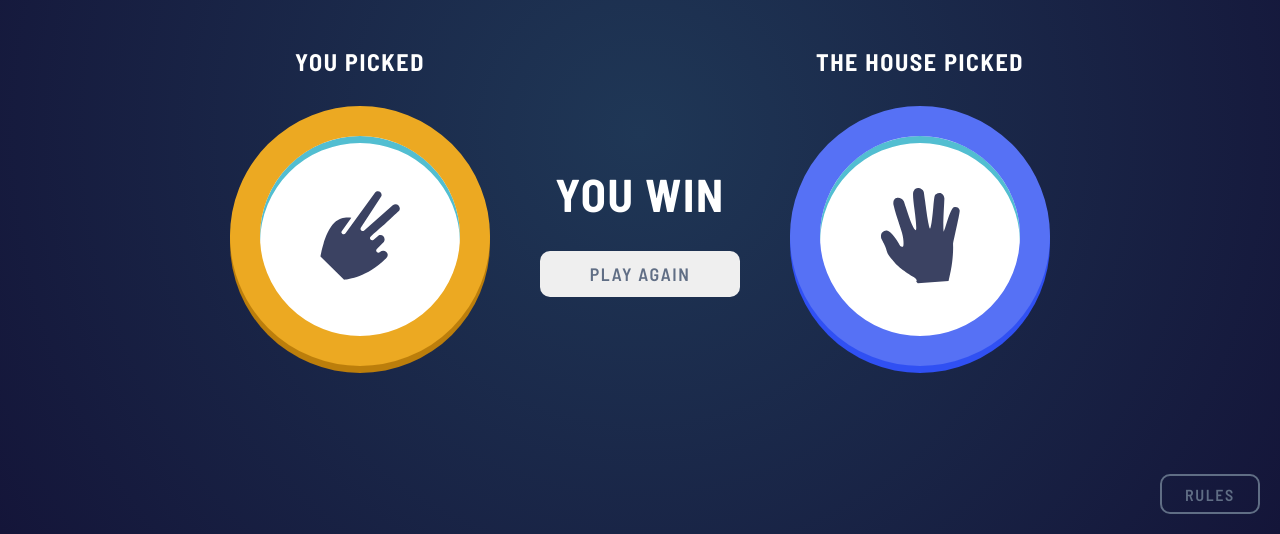
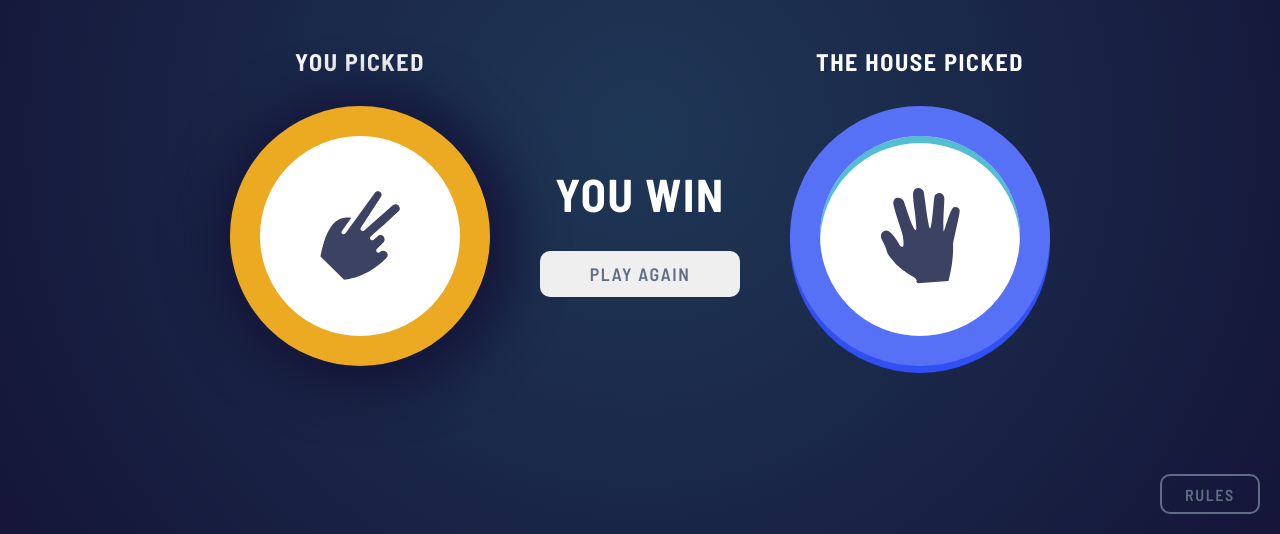
Before and after one commit to mateushenrique-dev/rockpaperscissors, a plain HTML site: page index.html in a window 1280 px wide. Both pictures are taken after a click on the element 780 px from the left and 382 px from the top of the page. Shown: the part 266-800 px from the top of the page. Drawn offline with Linux system fonts and the light colour scheme.

Commit message:
updating animations

```diff
--- a/app.js
+++ b/app.js
@@ -31,21 +31,29 @@ function toggleRules() {
 }
 
 function play(you) {
+  document.querySelector('.house').classList.remove('winner')
+  document.querySelector('.you').classList.remove('winner')
+  yourpick.innerHTML = ''
+  yourpick.id = ''
+  enemypick.id = ''
+  enemypick.innerHTML = ''
+
   spinsEnemy = spins[chooseEnemy()]
   playField.classList.toggle('remove')
   yourpick.innerHTML = you.innerHTML
   yourpick.id = (`${you.id}`)
 
-  enemypick.innerHTML = spinsEnemy.innerHTML
-  enemypick.id = (`${spinsEnemy.id}`)
-
-  whowinField.querySelector('h2').innerText = whoWin(yourpick, enemypick)
-  whowinField.classList.toggle('remove')
-  whowinField.querySelector('button').addEventListener('click', () => {
+  setTimeout(() => {
+    enemypick.innerHTML = spinsEnemy.innerHTML
+    enemypick.id = (`${spinsEnemy.id}`)
+    whowinField.querySelector('h2').innerText = whoWin(yourpick, enemypick)
+    whowinField.classList.toggle('remove')
+    whowinField.querySelector('button').addEventListener('click', () => {
     playField.classList.add('remove')
     rps.classList.remove('remove')
     whowinField.classList.add('remove')
   })
+  }, 2000)
 }
 
 function whoWin(you, enemy) {
@@ -53,6 +61,7 @@ function whoWin(you, enemy) {
     if(+scoreValue.innerText > 0) {
       scoreValue.innerText = +scoreValue.innerText - 1
     }
+    document.querySelector('.house').classList.add('winner')
     return 'You loose'
   }
   else if (you.id === enemy.id) {
@@ -60,6 +69,7 @@ function whoWin(you, enemy) {
   }
   else {
     scoreValue.innerText = +scoreValue.innerText + 1
+    document.querySelector('.you').classList.add('winner')
     return 'You win'
   }
 }
--- a/index.html
+++ b/index.html
@@ -43,7 +43,7 @@
           <h2>You Loose</h2>
           <button>Play Again</button>
         </div>
-        <div class="house winner">
+        <div class="house">
           <h2>The House Picked</h2>
           <div class="enemy-picked"></div>
         </div>
--- a/style.css
+++ b/style.css
@@ -94,7 +94,7 @@ body {
   background: #fff;
   border-radius: 50%;
   border: 20px solid currentColor;
-  transition: .5s;
+  transition: 0.5s;
 }
 
 #paper:hover,
@@ -160,6 +160,7 @@ body {
 
 .rules.ativo {
   display: block;
+  animation: roll-in-left 0.5s;
 }
 
 .rules > div {
@@ -196,6 +197,15 @@ body {
   row-gap: 30px;
 }
 
+.playing > div:first-child,
+.playing > div:last-child {
+  animation: play 0.3s 3;
+}
+
+.playing > div:nth-child(2) {
+  animation: flip-vertical-left 0.5s;
+}
+
 .playing > div h2 {
   color: #fff;
   text-transform: uppercase;
@@ -213,6 +223,11 @@ body {
 
 .playing > div > div img {
   width: 80px !important;
+}
+
+.playing .winner div {
+  -webkit-box-shadow: 5px 5px 50px 20px #000000;
+  box-shadow: 5px 5px 50px 20px hsl(237, 49%, 15%) !important;
 }
 
 .playing .house {
@@ -242,11 +257,27 @@ body {
   cursor: pointer;
 }
 
+@keyframes play {
+  from {
+    transform: translate3d(0, -30px, 0);
+  }
+  to {
+    transform: translate3d(0, 0, 0);
+  }
+}
+
+@keyframes flip-vertical-left {
+  0% {
+    transform: rotateY(0);
+  }
+  100% {
+    transform: rotateY(-180deg);
+  }
+}
 
 /* Responsive */
 
-@media(max-width: 700px) {
-
+@media (max-width: 700px) {
   .game {
     margin-top: -40px;
   }
```
